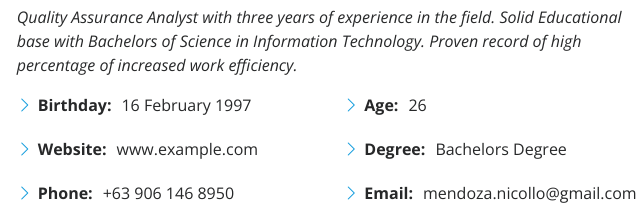
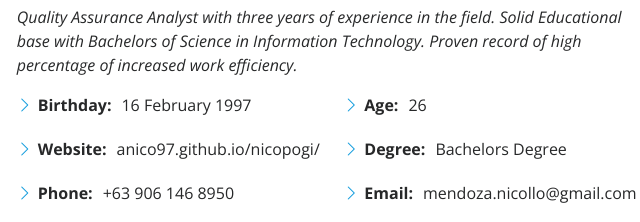
Before and after one commit to Anico97/nicopogi, a plain HTML site: page index.html in a window 1280 px wide. Shown: the part 1027-1249 px from the top of the page, 622-1262 px from the left. Drawn offline with nearby package versions, Linux system fonts and the light colour scheme.

Commit message:
Update index.html

```diff
--- a/index.html
+++ b/index.html
@@ -90,7 +90,7 @@
               <div class="col-lg-6">
                 <ul>
                   <li><i class="bi bi-chevron-right"></i> <strong>Birthday:</strong> <span>16 February 1997</span></li>
-                  <li><i class="bi bi-chevron-right"></i> <strong>Website:</strong> <span>www.example.com</span></li>
+                  <li><i class="bi bi-chevron-right"></i> <strong>Website:</strong> <span>anico97.github.io/nicopogi/</span></li>
                   <li><i class="bi bi-chevron-right"></i> <strong>Phone:</strong> <span>+63 906 146 8950</span></li>
                   <li><i class="bi bi-chevron-right"></i> <strong>City:</strong> <span>Batangas City, Philippines</span></li>
                 </ul>
```
